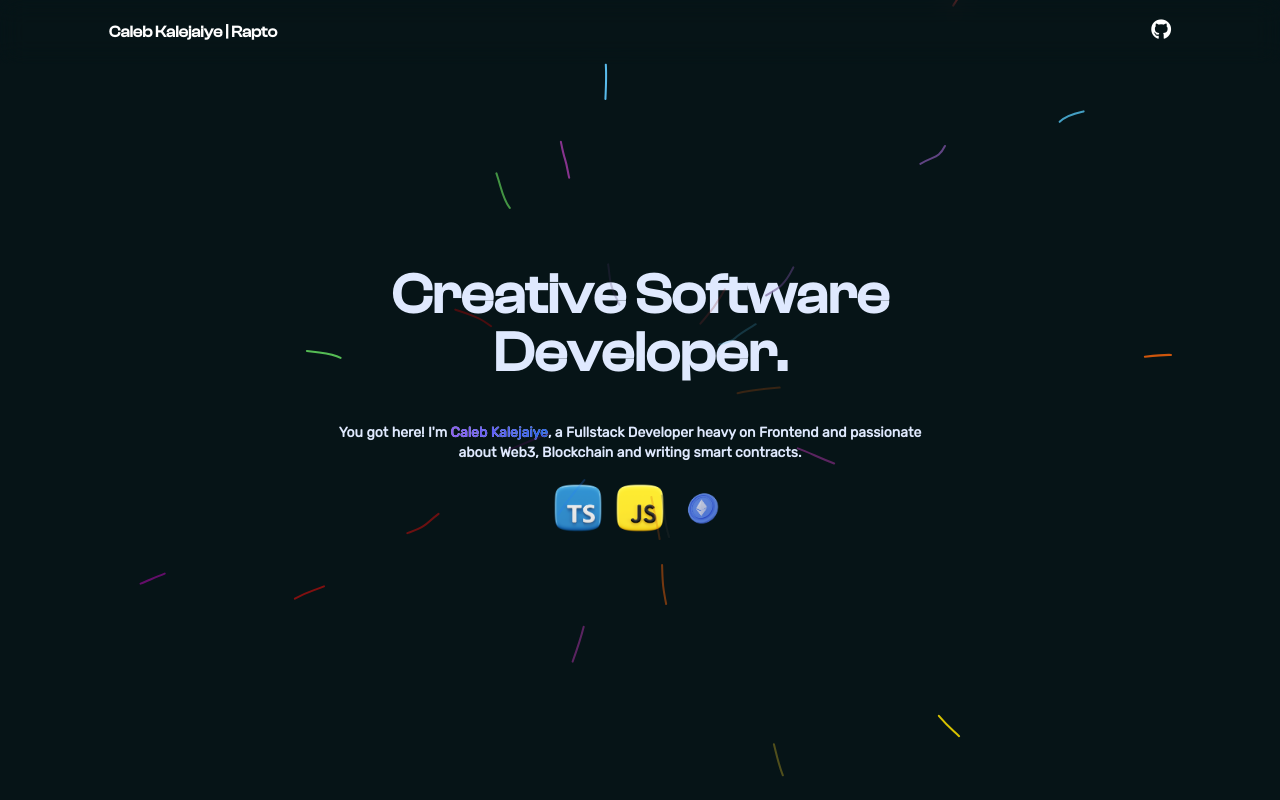
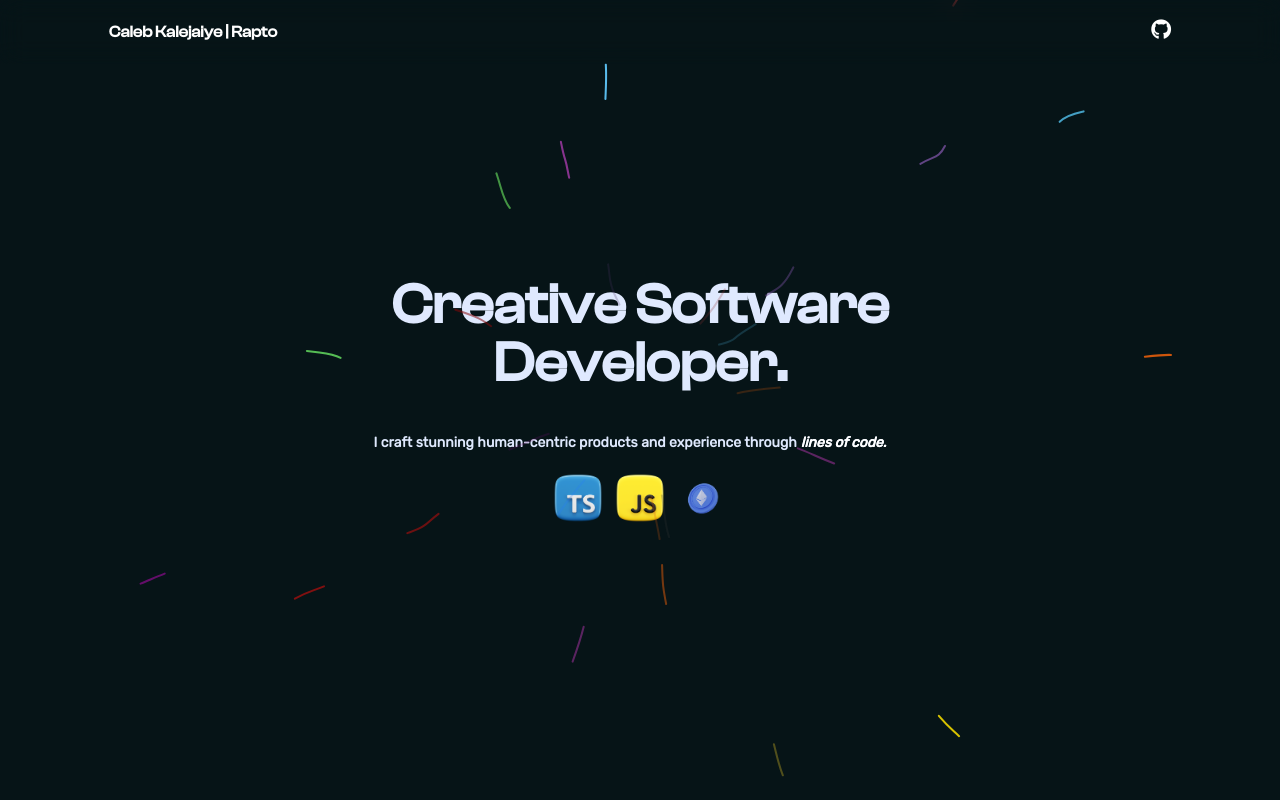
Before and after one commit to heyrapto/portfolio-, a React (Vite) app: page / in a window 1280 px wide. Shown: the top 800 px of the page. Built offline with nearby package versions, Linux system fonts and the light colour scheme.

Commit message:
header ui improvements

```diff
--- a/src/pages/Home.tsx
+++ b/src/pages/Home.tsx
@@ -12,7 +12,8 @@ const Hero = () => {
             </h1>
             <div className="font-[400] mt-[2.5rem] font-rubik pr-5 text-sm text-center">
               <p className="gradient_text">
-                You got here! I'm <span className="text-transparent bg-clip-text bg-gradient-to-r from-violet-500 to-blue-600">Caleb Kalejaiye</span>, a Fullstack Developer heavy on Frontend and passionate about Web3, Blockchain and writing smart contracts.
+                I craft stunning human-centric products and experience through
+                <span className="text-white bg-gradient-white ml-1 italic">lines of code.</span>
               </p>
             </div>
             <div className="flex items-center gap-3 mt-5 justify-center">
--- a/src/pages/RecentWorks.tsx
+++ b/src/pages/RecentWorks.tsx
@@ -132,7 +132,7 @@ const RecentWorks = () => {
               key={index}
               initial={{ opacity: 0, y: 20 }}
               whileInView={{ opacity: 1, y: 0 }}
-              transition={{ duration: 0.5, delay: index * 0.2 }}
+              transition={{ duration: 0.5, delay: index * 0.1 }}
               className="bg-[#0a1c20] rounded-2xl p-6 backdrop-blur-sm justify-between flex flex-col"
             >
               <img
```
